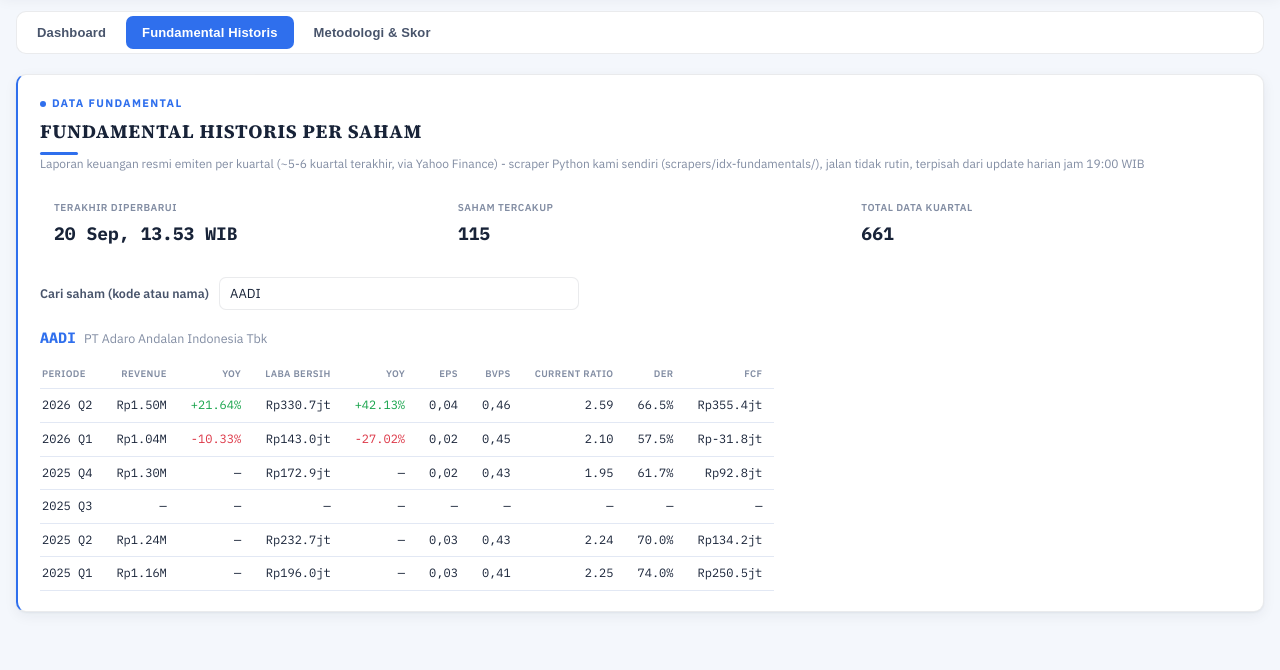
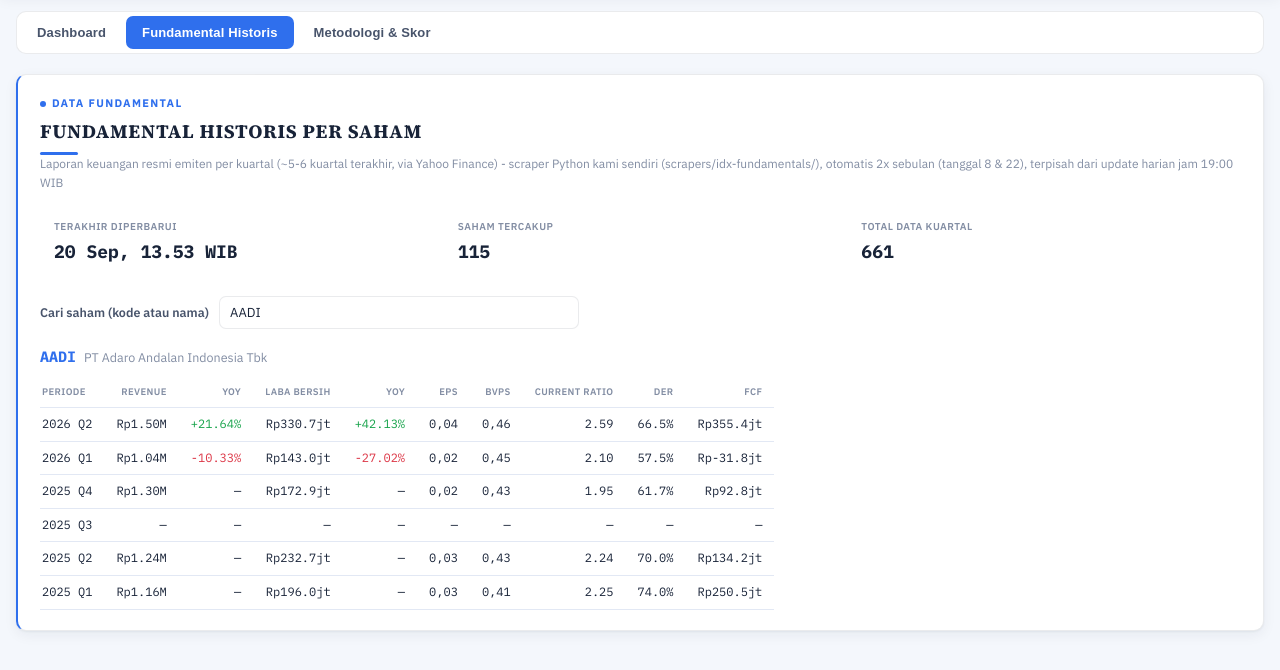
Before and after one commit to fakihatuabdi/IDX-i-Screener, a website: page docs/index.html in a window 1280 px wide. Both pictures are taken after a click on the button "Fundamental Historis". Shown: the part 92-762 px from the top of the page. Drawn offline with Linux system fonts and the light colour scheme.

Commit message:
﻿Jadwalkan scraper fundamental otomatis 2x sebulan (tanggal 8 & 22)
.github/workflows/fundamental-scraper.yml: cron diubah dari sekali sebulan (tanggal 1) jadi dua kali sebulan - tanggal 8 (mewakili minggu ke-2) dan tanggal 22 (mewakili minggu ke-4), tetap jam 03:00 UTC. Cron tidak punya konsep "minggu ke-N dalam bulan" native, jadi tanggal tetap yang selalu jatuh di minggu itu dipakai sebagai representasinya. Cakupannya tetap mengikuti watchlist.csv terbaru (~500 saham, ditulis ulang otomatis oleh update harian dari data screener Zapi).

README.md, docs/index.html: perbarui deskripsi jadwal scraper dari "manual atau bulanan" jadi "otomatis 2x sebulan (tanggal 8 & 22) + manual kapan saja", sekalian sebut cakupan ~500 saham dari watchlist yang auto-refresh.

```diff
--- a/docs/index.html
+++ b/docs/index.html
@@ -374,7 +374,7 @@ footer .mono{font-size:11px;}
 
 <div class="wrap" id="viewFundamentals" hidden>
   <section class="panel info" id="panelFundamentalsHistoris">
-    <div class="panel-head"><div><div class="eyebrow">Data Fundamental</div><h2>Fundamental Historis per Saham</h2><div class="panel-sub">Laporan keuangan resmi emiten per kuartal (~5-6 kuartal terakhir, via Yahoo Finance) - scraper Python kami sendiri (scrapers/idx-fundamentals/), jalan tidak rutin, terpisah dari update harian jam 19:00 WIB</div></div></div>
+    <div class="panel-head"><div><div class="eyebrow">Data Fundamental</div><h2>Fundamental Historis per Saham</h2><div class="panel-sub">Laporan keuangan resmi emiten per kuartal (~5-6 kuartal terakhir, via Yahoo Finance) - scraper Python kami sendiri (scrapers/idx-fundamentals/), otomatis 2x sebulan (tanggal 8 &amp; 22), terpisah dari update harian jam 19:00 WIB</div></div></div>
     <div id="scraperStatusBody"></div>
     <div class="fund-hist-controls">
       <label for="fundTickerSearch">Cari saham (kode atau nama)</label>
@@ -414,7 +414,7 @@ footer .mono{font-size:11px;}
 
     <div class="method-block">
       <h3>3. Data Fundamental Historis (baru)</h3>
-      <p>Dikumpulkan dari laporan keuangan resmi tiap emiten via Yahoo Finance lewat scraper Python milik kami sendiri (<span class="mono">scrapers/idx-fundamentals/</span>) - dijalankan tidak rutin (manual atau bulanan), terpisah dari update harian. Percobaan awal menarik langsung dari arsip XBRL resmi idx.co.id, tapi situsnya diproteksi Cloudflare yang memblokir semua akses otomatis (bahkan dari jaringan rumah biasa) - Yahoo Finance dipakai sebagai gantinya karena datanya real (angka resmi yang sama, sumbernya cuma beda saluran), hanya saja cakupannya terbatas ~5-6 kuartal terakhir (bukan histori multi-tahun). Metrik yang dihitung: EPS, BVPS, current ratio, debt-to-equity riil, free cash flow, serta pertumbuhan revenue &amp; laba bersih year-over-year - semuanya dari angka laporan keuangan asli, bukan estimasi.</p>
+      <p>Dikumpulkan dari laporan keuangan resmi tiap emiten via Yahoo Finance lewat scraper Python milik kami sendiri (<span class="mono">scrapers/idx-fundamentals/</span>) - otomatis 2x sebulan (tanggal 8 &amp; 22, mewakili minggu ke-2 &amp; ke-4), plus bisa dipicu manual kapan saja, terpisah dari update harian. Mencakup hingga ~500 saham teraktif, daftarnya ditulis ulang otomatis tiap update harian dari data screener Zapi yang real (bukan daftar statis). Percobaan awal menarik langsung dari arsip XBRL resmi idx.co.id, tapi situsnya diproteksi Cloudflare yang memblokir semua akses otomatis (bahkan dari jaringan rumah biasa) - Yahoo Finance dipakai sebagai gantinya karena datanya real (angka resmi yang sama, sumbernya cuma beda saluran), hanya saja cakupannya terbatas ~5-6 kuartal terakhir (bukan histori multi-tahun). Metrik yang dihitung: EPS, BVPS, current ratio, debt-to-equity riil, free cash flow, serta pertumbuhan revenue &amp; laba bersih year-over-year - semuanya dari angka laporan keuangan asli, bukan estimasi.</p>
     </div>
 
     <div class="method-block">
```
Also changed, not shown: .github/workflows/fundamental-scraper.yml, README.md.
